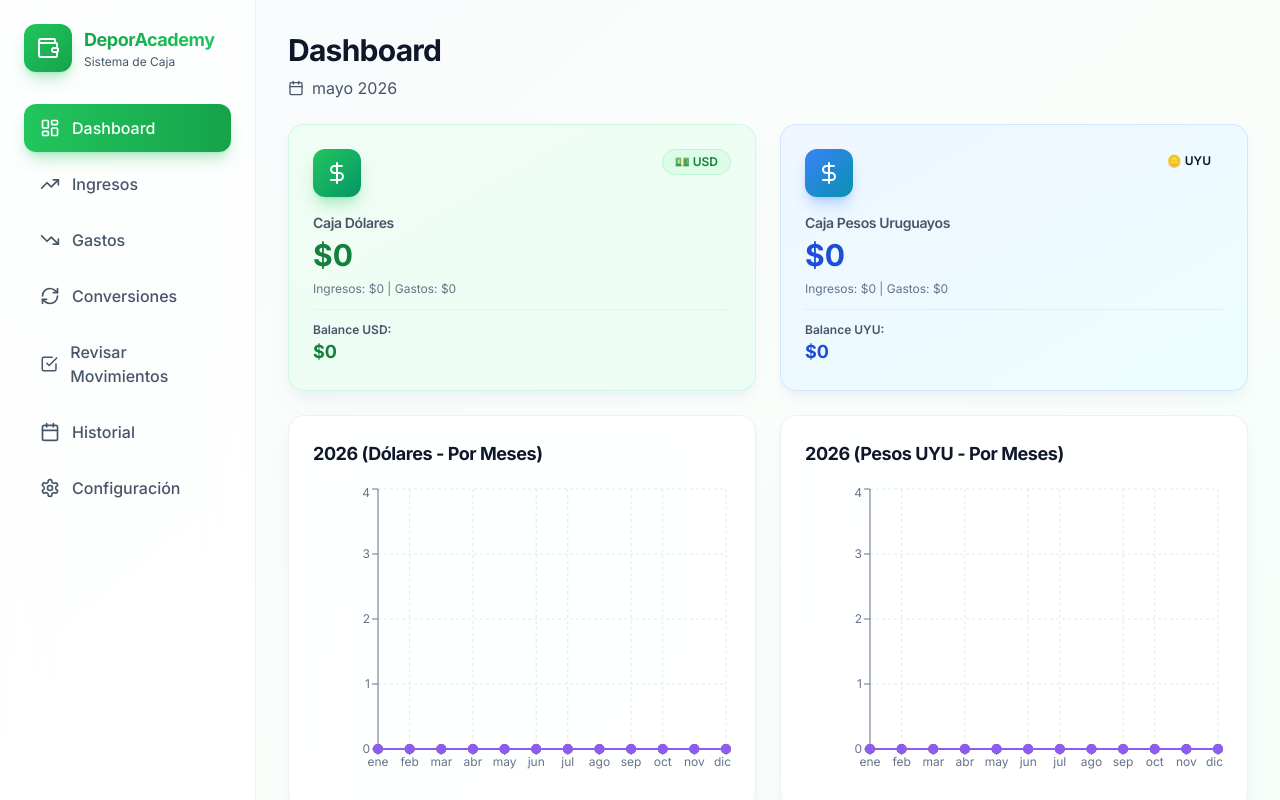
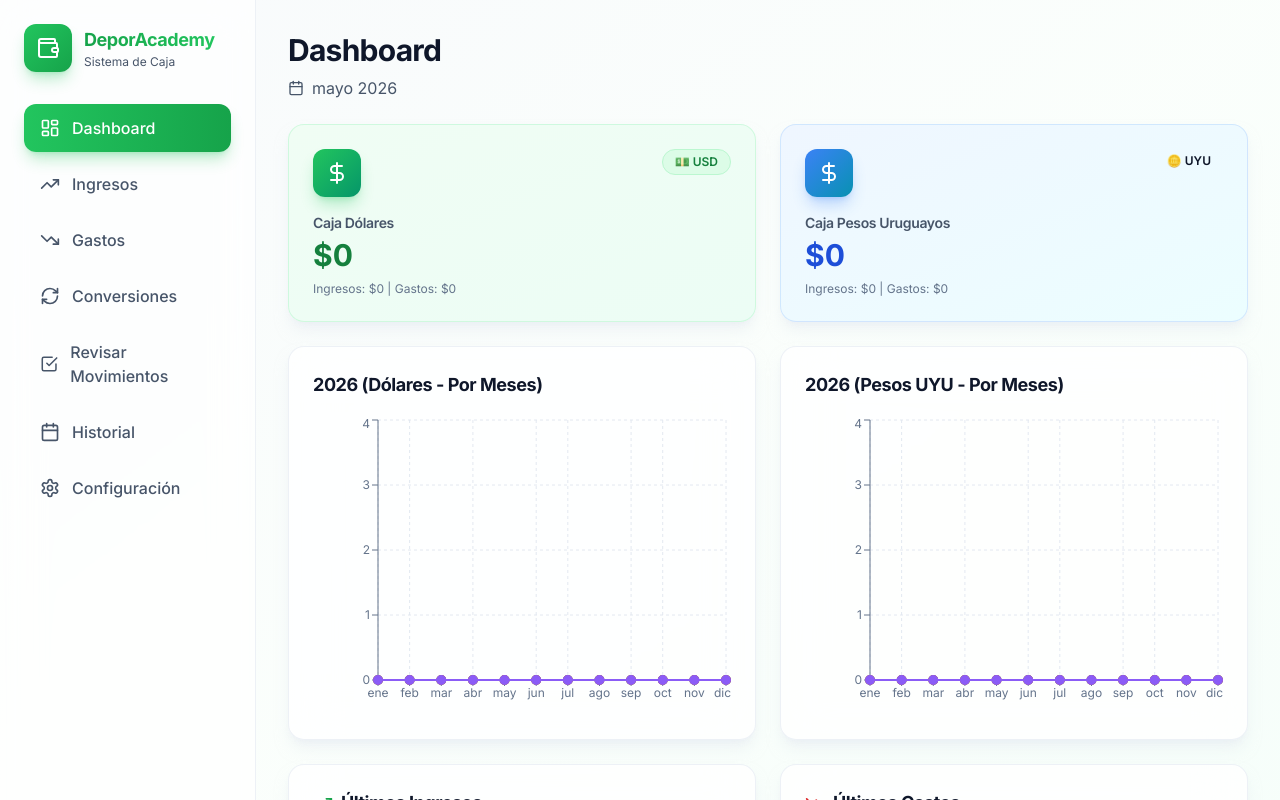
Before and after one commit to deporacademy/caja-deporacademy, a Next.js app: page /dashboard in a window 1280 px wide. Shown: the top 800 px of the page. Built offline with nearby package versions, Linux system fonts and the light colour scheme; no server answers; the database is empty; sample sign-in values are in the browser's storage.

Commit message:
🎨 cleanup: Remover líneas duplicadas de Balance en tarjetas
- Remover 'Balance USD:' y 'Balance UYU:' que eran redundantes
- Las tarjetas ya muestran el balance en el título y número principal
- Diseño más limpio y sin duplicación

```diff
--- a/app/dashboard/page.tsx
+++ b/app/dashboard/page.tsx
@@ -181,12 +181,6 @@ export default function DashboardPage() {
           <p className="text-xs text-slate-500 mt-2">
             Ingresos: ${ingresosUSD.toLocaleString('es-UY')} | Gastos: ${gastosUSD.toLocaleString('es-UY')}
           </p>
-          <div className="mt-3 pt-3 border-t border-green-200/40">
-            <p className="text-xs text-slate-600 font-semibold">Balance USD:</p>
-            <p className={`text-lg font-bold ${cajaUSD >= 0 ? 'text-green-700' : 'text-red-700'}`}>
-              ${cajaUSD.toLocaleString('es-UY')}
-            </p>
-          </div>
         </div>
 
         {/* Caja UYU */}
@@ -206,12 +200,6 @@ export default function DashboardPage() {
           <p className="text-xs text-slate-500 mt-2">
             Ingresos: ${ingresosUYU.toLocaleString('es-UY')} | Gastos: ${gastosUYU.toLocaleString('es-UY')}
           </p>
-          <div className="mt-3 pt-3 border-t border-blue-200/40">
-            <p className="text-xs text-slate-600 font-semibold">Balance UYU:</p>
-            <p className={`text-lg font-bold ${cajaUYU >= 0 ? 'text-blue-700' : 'text-red-700'}`}>
-              ${cajaUYU.toLocaleString('es-UY')}
-            </p>
-          </div>
         </div>
       </div>
 
```
